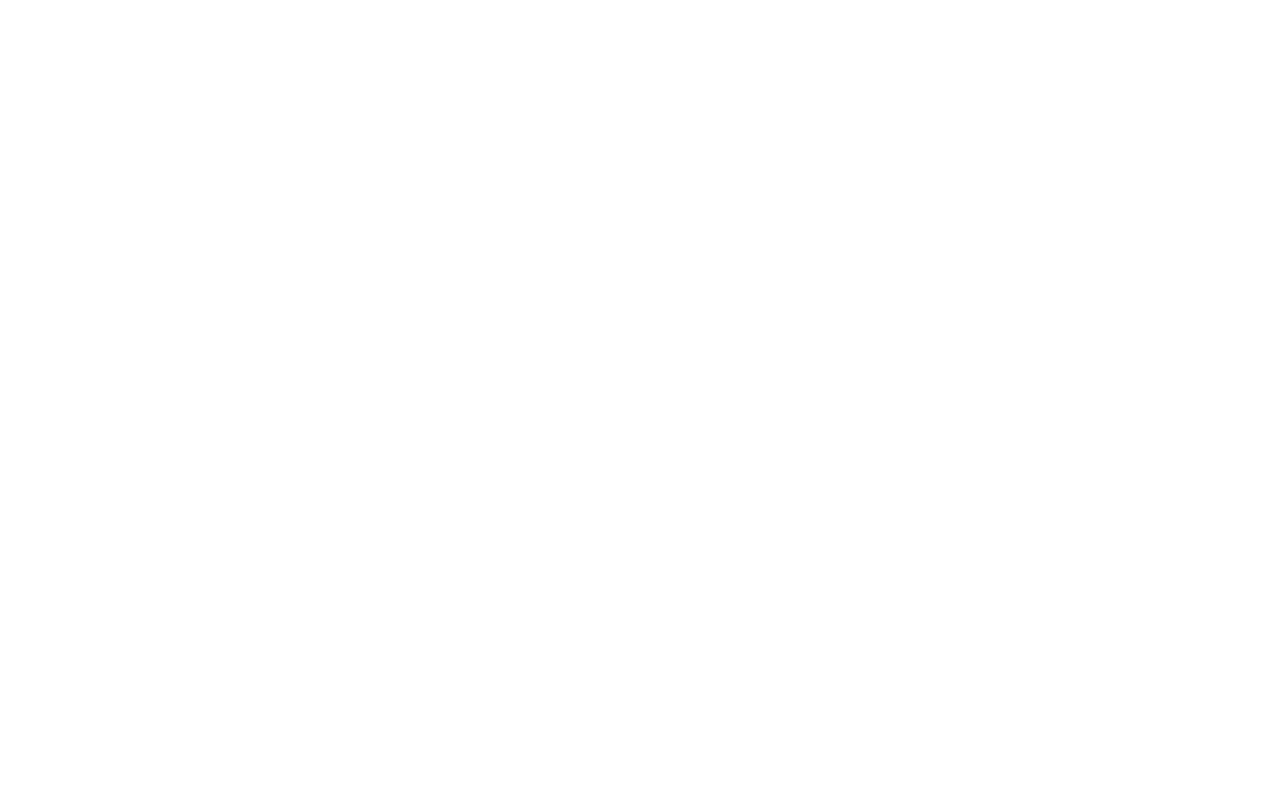
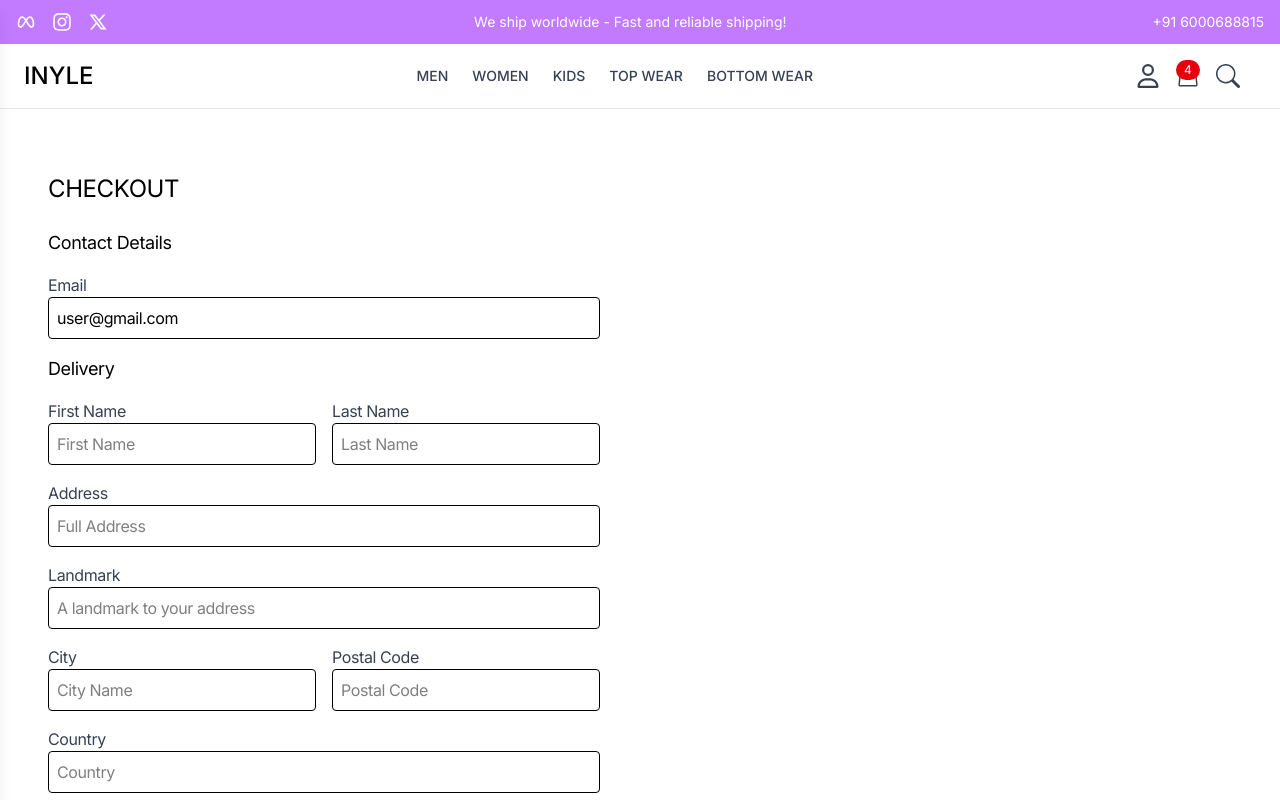
Before and after one commit to mavish12/Trendy-wears, a React (Vite) app in the folder frontend/: page /checkout in a window 1280 px wide. Before the commit this address had no page. Shown: the top 800 px of the page. Built offline with nearby package versions, Linux system fonts and the light colour scheme.

Commit message:
Shipping Details form UI

```diff
--- a/frontend/src/App.jsx
+++ b/frontend/src/App.jsx
@@ -10,6 +10,7 @@
 import CollectionPage from "./pages/CollectionPage";
 import ProductDetails from "./components/Products/ProductDetails";
 import CartPage from "./pages/CartPage";
+import Checkout from "./components/Cart/Checkout";
 
 function App() {
   return (
@@ -24,6 +25,7 @@
           <Route path="profile" element={<Profile/>}/>
           <Route path="collections/:collection" element={<CollectionPage/>} />
           <Route path="product/:id" element={<ProductDetails/>}/>
+          <Route path="checkout" element={<Checkout/>}/>
         </Route>
         <Route>{/* Admin Layout */}</Route>
       </Routes>
--- a/frontend/src/components/Cart/Checkout.jsx
+++ b/frontend/src/components/Cart/Checkout.jsx
@@ -1,9 +1,171 @@
-import React from 'react'
+import React, { useState } from "react";
+import { useNavigate } from "react-router-dom";
+
+const cart = {
+  products: [
+    {
+      name: "Stylish Jacket",
+      size: "L",
+      color: "Black",
+      price: 100,
+      image: "https://picsum.photos/150?random=1",
+    },
+    {
+      name: "Casual Sneeker",
+      size: "40",
+      color: "Red",
+      price: 75,
+      image: "https://picsum.photos/150?random=2",
+    },
+  ],
+  totalPrice: 175,
+};
 
 const Checkout = () => {
+  const navigate = useNavigate();
+  const [checkoutId, setCheckoutId] = useState(null)
+  const [shippingAddress, setShippingAddress] = useState({
+    firstName: "",
+    lastName: "",
+    address: "",
+    landmark: "",
+    city: "",
+    postalCode: "",
+    country: "",
+    phone: "",
+  });
   return (
-    <div>Checkout</div>
-  )
-}
+    <div className="grid grid-cols-1 lg:grid-cols-2 gap-8 max-w-7xl mx-auto py-10 px-6 tracking-tight">
+      {/* Left Section */}
+      <div className="bg-white rounded-lg p-6">
+        <h2 className="text-2xl uppercase mb-6">Checkout</h2>
+        <form action="">
+          <h3 className="text-lg mb-4">Contact Details</h3>
+          {/* Email */}
+          <div className="mb-4 ">
+            <label className="block text-gray-700">Email</label>
+            <input
+              type="email"
+              value="user@gmail.com"
+              className="block w-full p-2 border rounded"
+              placeholder="Email"
+              disabled
+            />
+          </div>
+          <h3 className="text-lg mb-4">Delivery</h3>
+          {/* Name */}
+          <div className="mb-4 grid grid-cols-2 gap-4">
+            <div>
+              <label className="block text-gray-700">First Name</label>
+              <input
+                type="text"
+                value={shippingAddress.firstName}
+                onChange={(e) => setShippingAddress({...shippingAddress, firstName: e.target.value})}
+                className="block w-full p-2 border rounded"
+                required
+                placeholder="First Name"
+              />
+            </div>
+            <div>
+              <label className="block text-gray-700">Last Name</label>
+              <input
+                type="text"
+                value={shippingAddress.lastName}
+                onChange={(e) => setShippingAddress({...shippingAddress, lastName: e.target.value})}
+                className="block w-full p-2 border rounded"
+                required
+                placeholder="Last Name"
+              />
+            </div>
+          </div>
+          {/* Address */}
+          <div className="mb-4 ">
+            <label className="block text-gray-700">Address</label>
+            <input
+              type="text"
+              value={shippingAddress.address}
+              onChange={(e) => setShippingAddress({...shippingAddress, address: e.target.value})}
+              className="block w-full p-2 border rounded"
+              placeholder="Full Address"
+              required
+            />
+          </div>
+          {/* Landmark */}
+          <div className="mb-4 ">
+            <label className="block text-gray-700">Landmark</label>
+            <input
+              type="text"
+              value={shippingAddress.landmark}
+              onChange={(e) => setShippingAddress({...shippingAddress, landmark: e.target.value})}
+              className="block w-full p-2 border rounded"
+              placeholder="A landmark to your address"
+              required
+            />
+          </div>
+          {/* City and Postal code */}
+          <div className="mb-4 grid grid-cols-2 gap-4">
+            <div>
+              <label className="block text-gray-700">City</label>
+              <input
+                type="text"
+                value={shippingAddress.city}
+                onChange={(e) => setShippingAddress({...shippingAddress, city: e.target.value})}
+                className="block w-full p-2 border rounded"
+                required
+                placeholder="City Name"
+              />
+            </div>
+            <div>
+              <label className="block text-gray-700">Postal Code</label>
+              <input
+                type="text"
+                value={shippingAddress.postalCode}
+                onChange={(e) => setShippingAddress({...shippingAddress, postalCode: e.target.value})}
+                className="block w-full p-2 border rounded"
+                required
+                placeholder="Postal Code"
+              />
+            </div>
+          </div>
+          {/* Country */}
+          <div className="mb-4 ">
+            <label className="block text-gray-700">Country</label>
+            <input
+              type="text"
+              value={shippingAddress.country}
+              onChange={(e) => setShippingAddress({...shippingAddress, country: e.target.value})}
+              className="block w-full p-2 border rounded"
+              placeholder="Country"
+              required
+            />
+          </div>
+          {/* Phone Number */}
+          <div className="mb-4 ">
+            <label className="block text-gray-700">Phone</label>
+            <input
+              type="tel"
+              value={shippingAddress.phone}
+              onChange={(e) => setShippingAddress({...shippingAddress, phone: e.target.value})}
+              className="block w-full p-2 border rounded"
+              placeholder="Phone Number"
+              required
+            />
+          </div>
+        {/* Checkout Button */}
+          <div className="mb-6">
+            {!checkoutId ? (
+                <button type="submit" className="w-full bg-black text-white py-3 rounded">Continue to Payment</button>
+            ) : (
+                <div>
+                <h3 className="text-lg mb-4">Pay with Paypal</h3>
+                {/* Paypal Component */}
+                </div>
+            )}
+          </div>
+        </form>
+      </div>
+    </div>
+  );
+};
 
-export default Checkout
+export default Checkout;
--- a/frontend/src/pages/CartPage.jsx
+++ b/frontend/src/pages/CartPage.jsx
@@ -1,8 +1,16 @@
 import React from "react";
 import SearchBar from "../components/Common/SearchBar";
 import CartContents from "../components/Cart/CartContents";
+import { useNavigate } from "react-router-dom";
 
 const CartPage = () => {
+
+    const navigate = useNavigate();
+    const handleCheckout = () =>{
+        navigate('/checkout');
+        console.log("Checkout button clicked");
+    }
+
   return (
     <div className="flex flex-col min-h-screen">
       {/* Header with ONLY SearchBar */}
@@ -22,7 +30,7 @@
           </div>
           {/* Checkout Section */}
           <div className="p-4 bg-white border-t">
-            <button className="w-full bg-black text-white py-3 rounded font-semibold hover:bg-gray-800 transition">
+            <button onClick={handleCheckout} className="w-full bg-black text-white py-3 rounded font-semibold hover:bg-gray-800 transition">
               Checkout
             </button>
             <p className="text-sm tracking-tighter text-gray-500 mt-2 text-center">
```
